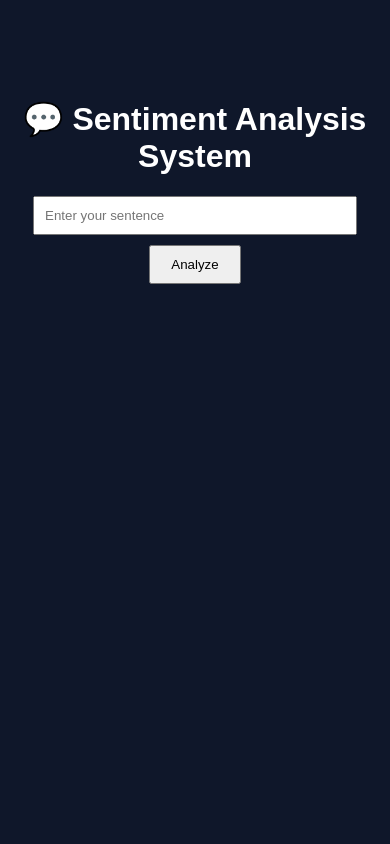
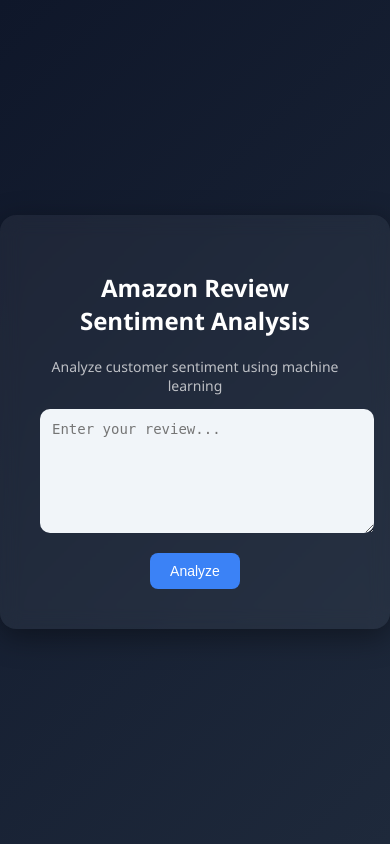
Before and after one commit to UtkarshK22/Sentiment-Analysis, a Flask app: page / in a window 390 px wide. Run offline with Flask 3, Linux system fonts and the light colour scheme; parts of the project's set-up code (start-up, migrations or seed data) failed here and were passed over.

Commit message:
Add sentiment analysis web app with ML model and UI
- Implement sentiment analysis using ML model
- Add Flask app with model persistence
- Create responsive web interface with results page
- Include Amazon reviews dataset and dependencies

```diff
--- a/app.py
+++ b/app.py
@@ -1,78 +1,17 @@
 from flask import Flask, render_template, request
-import pandas as pd
-import re
-
-from sklearn.feature_extraction.text import TfidfVectorizer
-from sklearn.linear_model import LogisticRegression
+from model import predict_sentiment
 
 app = Flask(__name__)
 
-# ✅ Step 1: Correct dataset
-data = {
-    "text": [
-        "Absolutely fantastic",
-        "Not good at all",
-        "Really enjoyed it",
-        "Very happy with service",
-        "This is amazing",
-        "Worst experience ever",
-        "I hate this",
-        "This is terrible",
-        "Very bad quality",
-        "I love this product"
-    ],
-    "label": [
-        "positive",
-        "negative",
-        "positive",
-        "positive",
-        "positive",
-        "negative",
-        "negative",
-        "negative",
-        "negative",
-        "positive"
-    ]
-}
+@app.route("/")
+def home():
+    return render_template("index.html")
 
-df = pd.DataFrame(data)
+@app.route("/predict", methods=["POST"])
+def predict():
+    review = request.form["review"]
+    result = predict_sentiment(review)
+    return render_template("result.html", result=result)
 
-# ✅ Step 2: Preprocessing
-def clean_text(text):
-    text = text.lower()
-    text = re.sub(r'[^a-z\s]', '', text)
-    return text
-
-df["text"] = df["text"].apply(clean_text)
-df["label"] = df["label"].map({"positive": 1, "negative": 0})
-
-# ✅ Step 3: TF-IDF
-vectorizer = TfidfVectorizer()
-X = vectorizer.fit_transform(df["text"])
-
-# ✅ Step 4: Model
-model = LogisticRegression()
-model.fit(X, df["label"])
-
-# ✅ Step 5: Prediction function
-def predict_sentiment(text):
-    text = clean_text(text)
-    text_vec = vectorizer.transform([text])
-    result = model.predict(text_vec)
-
-    return "POSITIVE 😊" if result[0] == 1 else "NEGATIVE 😠"
-
-# ✅ Step 6: Flask routes
-@app.route("/", methods=["GET", "POST"])
-def home():
-    prediction = ""
-
-    if request.method == "POST":
-        user_text = request.form["text"]
-        prediction = predict_sentiment(user_text)
-
-    return render_template("index.html", prediction=prediction)
-
-# ✅ Step 7: Run app
 if __name__ == "__main__":
     app.run(debug=True)
--- /dev/null
+++ b/requirements.txt
@@ -0,0 +1,5 @@
+flask
+pandas
+numpy
+scikit-learn
+nltk
--- /dev/null
+++ b/static/style.css
@@ -0,0 +1,99 @@
+body {
+    margin: 0;
+    padding: 0;
+    font-family: 'Segoe UI', sans-serif;
+    background: linear-gradient(135deg, #0f172a, #1e293b);
+    color: white;
+    display: flex;
+    justify-content: center;
+    align-items: center;
+    height: 100vh;
+}
+
+/* Main container */
+.container {
+    text-align: center;
+    background: rgba(255, 255, 255, 0.05);
+    padding: 40px;
+    border-radius: 16px;
+    backdrop-filter: blur(10px);
+    box-shadow: 0 8px 30px rgba(0,0,0,0.4);
+    width: 400px;
+
+}
+
+/* Title */
+h1 {
+    margin-bottom: 20px;
+    font-size: 24px;
+}
+
+/* Text area */
+textarea {
+    width: 100%;
+    height: 100px;
+    border-radius: 10px;
+    border: none;
+    padding: 12px;
+    font-size: 14px;
+    outline: none;
+    background: #f1f5f9;
+    transition: 0.3s;
+}
+
+textarea:focus {
+    box-shadow: 0 0 0 2px #3b82f6;
+}
+
+/* Button */
+button {
+    margin-top: 15px;
+    padding: 10px 20px;
+    border: none;
+    border-radius: 8px;
+    background: #3b82f6;
+    color: white;
+    font-size: 14px;
+    cursor: pointer;
+    transition: 0.3s;
+}
+
+button:hover {
+    background: #2563eb;
+}
+
+/* Result styling */
+.result {
+    font-size: 22px;
+    font-weight: bold;
+    margin-top: 20px;
+}
+
+.positive {
+    color: #22c55e;
+}
+
+.negative {
+    color: #ef4444;
+}
+
+.neutral {
+    color: #eab308;
+}
+
+.container {
+    animation: fadeIn 0.8s ease-in-out;
+
+}
+
+
+@keyframes fadeIn {
+    from {
+        opacity: 0;
+        transform: translateY(20px);
+    }
+    to {
+        opacity: 1;
+        transform: translateY(0);
+    }
+}
--- a/templates/index.html
+++ b/templates/index.html
@@ -1,43 +1,22 @@
 <!DOCTYPE html>
 <html>
 <head>
-    <title>Sentiment Analysis</title>
-    <style>
-        body {
-            font-family: Arial;
-            text-align: center;
-            background: #0f172a;
-            color: white;
-            margin-top: 100px;
-        }
-        input {
-            padding: 10px;
-            width: 300px;
-        }
-        button {
-            padding: 10px 20px;
-            margin-top: 10px;
-        }
-        .result {
-            margin-top: 20px;
-            font-size: 22px;
-            font-weight: bold;
-        }
-    </style>
+    <title>Sentiment Analyzer</title>
+    <link rel="stylesheet" href="{{ url_for('static', filename='style.css') }}">
 </head>
 <body>
 
-    <h1>💬 Sentiment Analysis System</h1>
-
-    <form method="POST">
-        <input type="text" name="text" placeholder="Enter your sentence" required>
+<div class="container">
+    <h1>Amazon Review Sentiment Analysis</h1>
+    <p style="font-size: 14px; opacity: 0.7;">
+    Analyze customer sentiment using machine learning
+</p>
+    <form action="/predict" method="post">
+        <textarea name="review" placeholder="Enter your review..."></textarea>
         <br>
-        <button type="submit">Analyze</button>
+        <button type="submit" onclick="this.innerText='Analyzing...'">Analyze</button>
     </form>
-
-    <div class="result">
-        {{ prediction }}
-    </div>
+</div>
 
 </body>
 </html>
```
Also changed, not shown: model.py (added, +78 -0 lines), templates/result.html (added, +29 -0 lines), utils.py (added), 3 other files.
